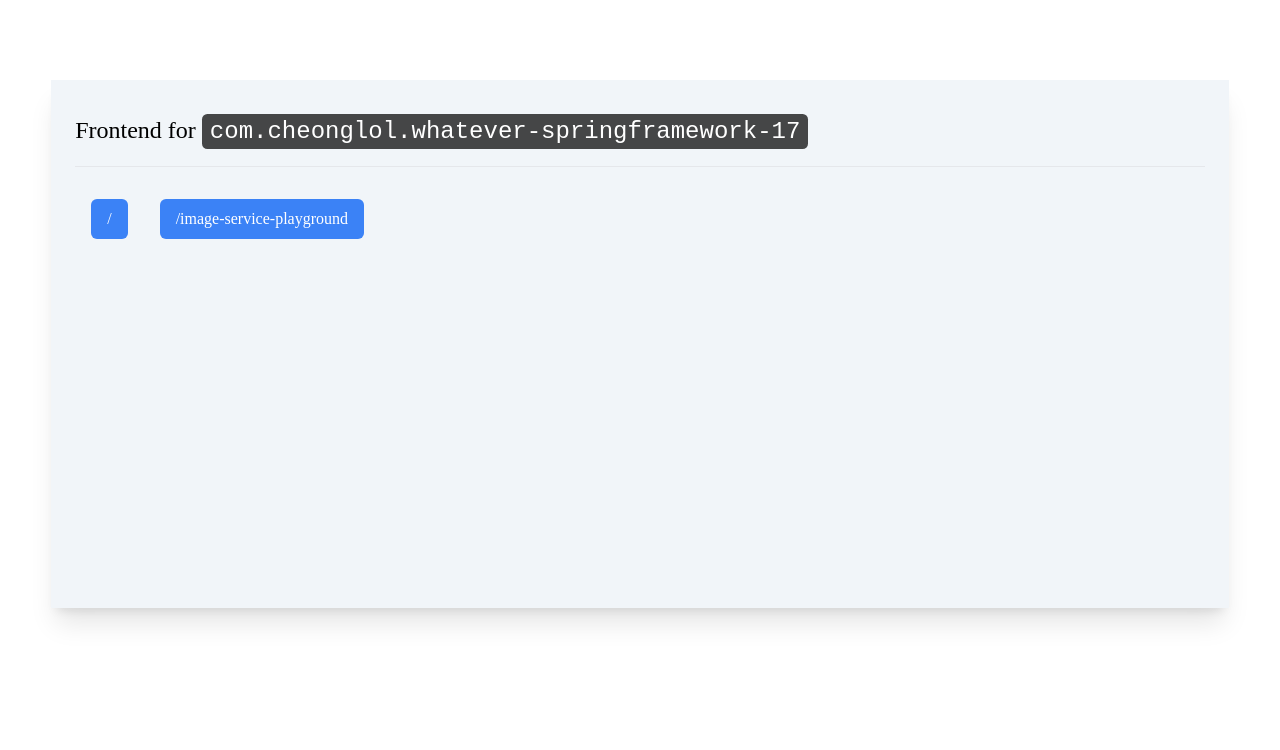
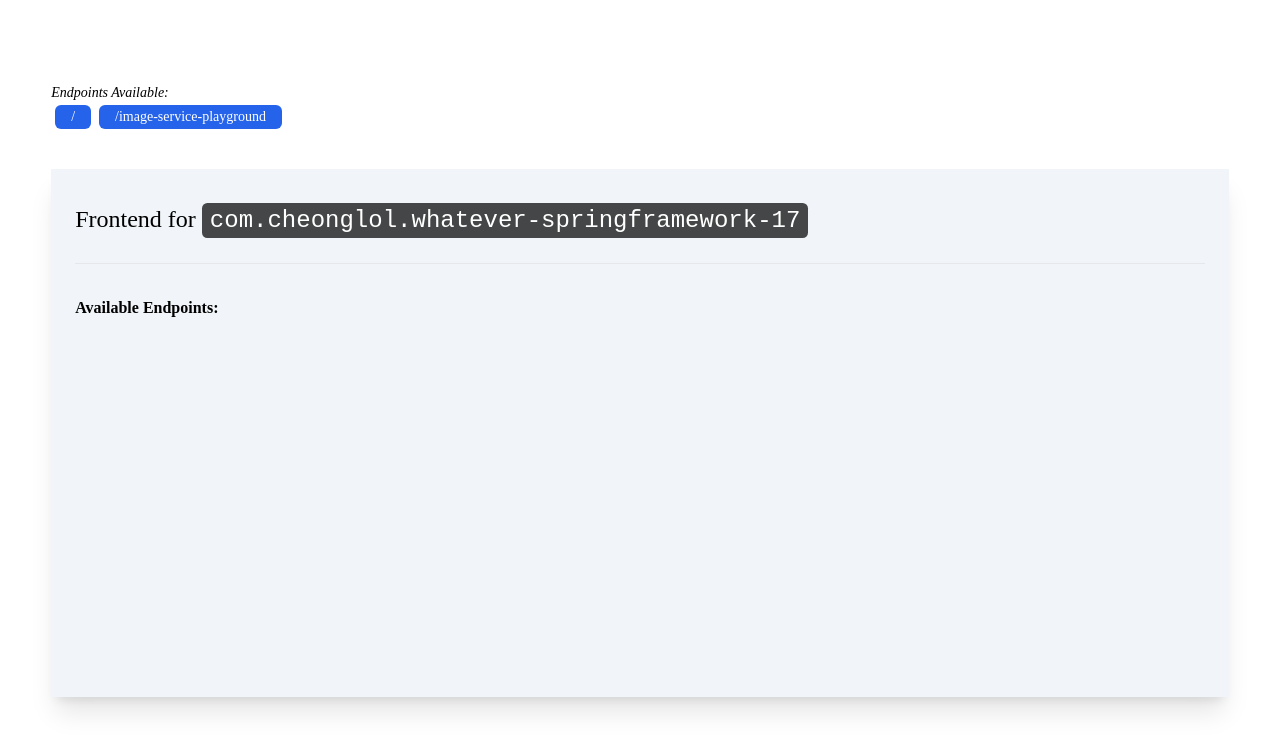
Before and after one commit to cheonglol/whatever-springframework-java17, a React (Create React App) app in the folder frontend/: page / in a window 1280 px wide. Shown: the top 750 px of the page. Built offline with nearby package versions, Linux system fonts and the light colour scheme; a web font is replaced by a local one.

Commit message:
+styling; +endpointsnav; +fileuploadComponent;

```diff
--- /dev/null
+++ b/frontend/src/components/RouterEndpointsNav.tsx
@@ -0,0 +1,38 @@
+import { Skeleton } from "primereact/skeleton";
+import { useEffect, useState } from "react";
+import { RouteObject } from "react-router-dom";
+
+const RouterEndpointsNav = () => {
+  const [getCustomRouteObjectPreview, setCustomRouteObjectPreview] = useState<RouteObject[]>([]);
+
+  useEffect(() => {
+    const loadRoutes = async () => {
+      const awaitedImport = await import("../router/Router");
+      setCustomRouteObjectPreview(awaitedImport.myRouteObjects);
+    };
+    if (getCustomRouteObjectPreview.length === 0) loadRoutes();
+  }, [getCustomRouteObjectPreview]);
+
+  return (
+    <>
+      {getCustomRouteObjectPreview.length === 0 ? (
+        <div className="mt-4 flex-col space-y-4">
+          {/* Corrected usage of Skeleton */}
+          <Skeleton width="80%" height="4rem" />
+          <Skeleton width="90%" height="2rem" />
+        </div>
+      ) : (
+        getCustomRouteObjectPreview.map((obj) => (
+          <a
+            className="text-white text-sm inline-block mx-[0.25rem] px-4 py-[0.125rem] rounded-md bg-blue-600 hover:scale-[104%] hover:bg-blue-900 w-fit transition-all"
+            href={obj.path}
+          >
+            {obj.path}
+          </a>
+        ))
+      )}
+    </>
+  );
+};
+
+export default RouterEndpointsNav;
--- a/frontend/src/index.css
+++ b/frontend/src/global.css
@@ -71,4 +71,10 @@
     h6 {
         font-size: small;
     }
+
+    /* BASE STYLING ENDS */
+    /* CUSTOM STYLING START HERE */
+    hr {
+        margin: 1.5rem 0 2rem;
+    }
 }
--- a/frontend/src/index.tsx
+++ b/frontend/src/index.tsx
@@ -1,6 +1,6 @@
 import React, { useEffect } from "react";
 import ReactDOM from "react-dom/client";
-import "./index.css";
+import "./global.css";
 // import reportWebVitals from './reportWebVitals';
 
 // ### PRIMEREACT CSS ###
@@ -9,7 +9,6 @@ import { PrimeReactProvider } from "primereact/api";
 import "primereact/resources/themes/viva-light/theme.css";
 import { RouterProvider } from "react-router-dom";
 import { router } from "./router/Router";
-import LandingView from "./view/LandingView";
 
 const root = ReactDOM.createRoot(document.getElementById("root") as HTMLElement);
 
--- a/frontend/src/layouts/BaseLayout.tsx
+++ b/frontend/src/layouts/BaseLayout.tsx
@@ -1,11 +1,17 @@
+import { memo } from "react";
+import RouterEndpointsNav from "../components/RouterEndpointsNav";
+
+const MRouterEndpointNav = memo(RouterEndpointsNav);
+
 interface Props {
   headerContent?: any | undefined;
   mainContent: any;
   footerContent?: any;
   useCard?: boolean;
+  showNav?: boolean;
 }
 
-export const BaseLayout = ({ headerContent, mainContent, footerContent, useCard = true }: Props) => {
+export const BaseLayout = ({ headerContent, mainContent, footerContent, useCard = true, showNav = true }: Props) => {
   const header = (
     <>
       <header className="py-4">{headerContent ? headerContent : <></>}</header>
@@ -22,6 +28,15 @@ export const BaseLayout = ({ headerContent, mainContent, footerContent, useCard
     <div>
       {header}
       <main className={`min-h-screen py-12 px-[4vw]`}>
+        {showNav ? (
+          <div className="mb-10">
+            <em className="font-light text-sm">Endpoints Available:</em>
+            <br />
+            <MRouterEndpointNav />
+          </div>
+        ) : (
+          <></>
+        )}
         {useCard ? (
           <div className="shadow-xl bg-slate-100 px-6 py-8 min-h-[66vh] font-medium">{mainContent}</div>
         ) : (
--- a/frontend/src/router/Router.ts
+++ b/frontend/src/router/Router.ts
@@ -1,3 +1,4 @@
+import { memo } from "react";
 import { RouteObject, createBrowserRouter } from "react-router-dom";
 import { ProtectedRoutes } from "./ProtectedRoutes";
 
@@ -5,15 +6,20 @@ import { ErrorView } from "../view/ErrorView";
 import ImageServicePlaygroundView from "../view/ImageServicePlaygroundView";
 import LandingView from "../view/LandingView";
 
+// Apply React.memo to your components
+const MLandingView = memo(LandingView);
+const MImageServicePlaygroundView = memo(ImageServicePlaygroundView);
+
+
 export const myRouteObjects: RouteObject[] = [
     {
         path: "/",
-        Component: LandingView,
+        Component: MLandingView,
         ErrorBoundary: ErrorView,
     },
     {
         path: "/image-service-playground",
-        Component: ImageServicePlaygroundView
+        Component: MImageServicePlaygroundView
     },
     ...ProtectedRoutes.map((route: RouteObject) => {
         return route;
--- a/frontend/src/view/ImageServicePlaygroundView.tsx
+++ b/frontend/src/view/ImageServicePlaygroundView.tsx
@@ -1,8 +1,26 @@
 import React from "react";
 import { BaseLayout } from "../layouts/BaseLayout";
+import { FileUpload } from "primereact/fileupload";
 
 const ImageServicePlaygroundView = () => {
-  return <BaseLayout mainContent={<h1>ImageServicePlaygroundView</h1>} />;
+  return (
+    <BaseLayout
+      mainContent={
+        <>
+          <h1>ImageServicePlaygroundView</h1>
+          <hr />
+          <FileUpload
+            name="demo[]"
+            url={"/api/upload"}
+            multiple
+            accept="image/*"
+            maxFileSize={2000000}
+            emptyTemplate={<p className="m-0">Drag and drop files to here to upload.</p>}
+          />
+        </>
+      }
+    />
+  );
 };
 
 export default ImageServicePlaygroundView;
--- a/frontend/src/view/LandingView.tsx
+++ b/frontend/src/view/LandingView.tsx
@@ -1,22 +1,6 @@
-import { Button } from "primereact/button";
-import { Skeleton } from "primereact/skeleton";
-import { useEffect, useState } from "react";
-import { RouteObject, useNavigate } from "react-router-dom";
 import { BaseLayout } from "../layouts/BaseLayout";
-import { DataTable } from "primereact/datatable";
-import { Column } from "primereact/column";
 
 const LandingView = () => {
-  const [getCustomRouteObjectPreview, setCustomRouteObjectPreview] = useState<RouteObject[]>([]);
-
-  useEffect(() => {
-    const loadRoutes = async () => {
-      const awaitedImport = await import("../router/Router");
-      setCustomRouteObjectPreview(awaitedImport.myRouteObjects);
-    };
-    if (getCustomRouteObjectPreview.length === 0) loadRoutes();
-  }, [getCustomRouteObjectPreview]);
-
   return (
     <BaseLayout
       mainContent={
@@ -25,29 +9,8 @@ const LandingView = () => {
             {"Frontend for "}
             <code>com.cheonglol.whatever-springframework-17</code>
           </h1>
-          <hr className="my-4" />
-          {getCustomRouteObjectPreview.length === 0 ? (
-            <div className="mt-4 flex-col space-y-4">
-              <Skeleton width="80%" height="4rem" />
-              <Skeleton width="90%" height="2rem" />
-            </div>
-          ) : (
-            <>
-              {getCustomRouteObjectPreview.map((obj) => {
-                return (
-                  <a
-                    className="text-white inline-block m-4 px-4 py-2 rounded-md hover:scale-105 bg-blue-500"
-                    href={obj.path}
-                  >
-                    {obj.path}
-                  </a>
-                );
-              })}
-            </>
-            // <DataTable value={getCustomRouteObjectPreview} tableStyle={{ minWidth: "50rem" }}>
-            //   <Column field="path" header="Available Endpoints from Router" />
-            // </DataTable>
-          )}
+          <hr />
+          <strong>Available Endpoints: </strong>
         </div>
       }
     />
```
